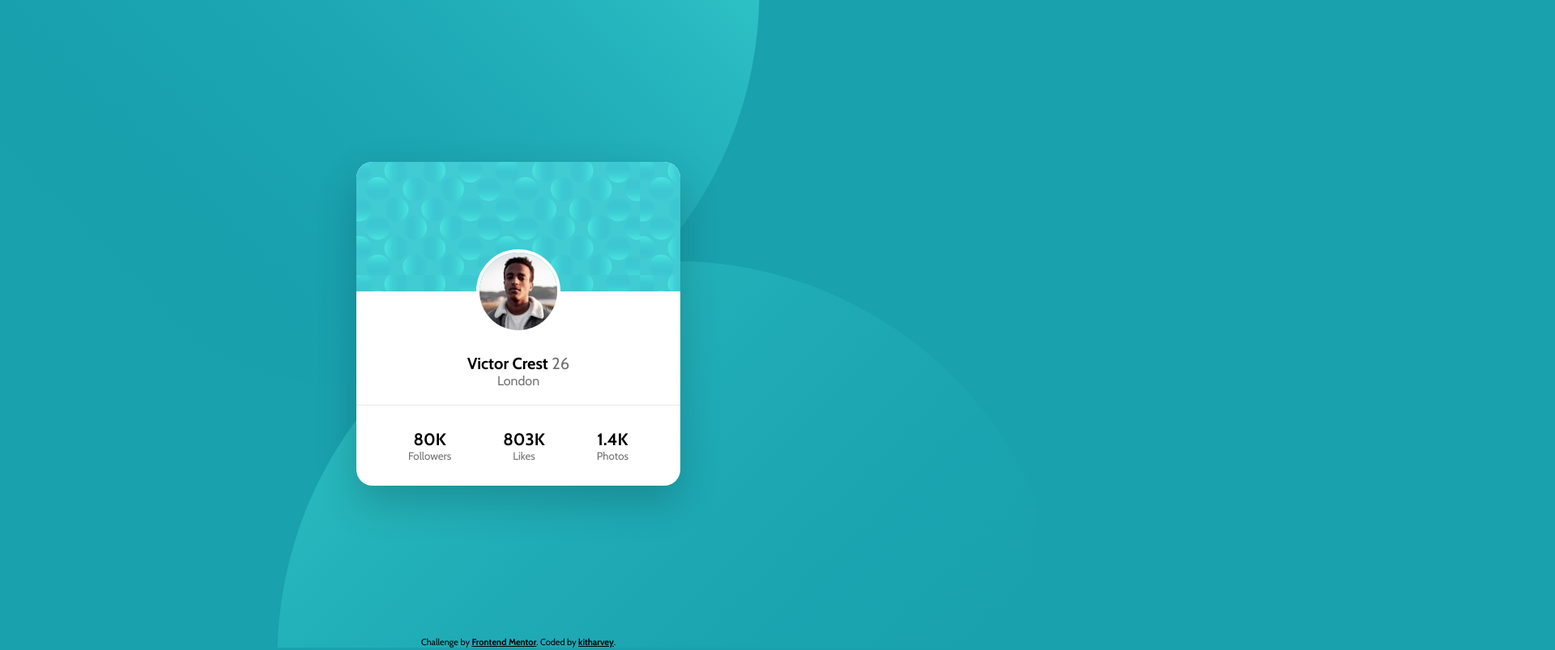
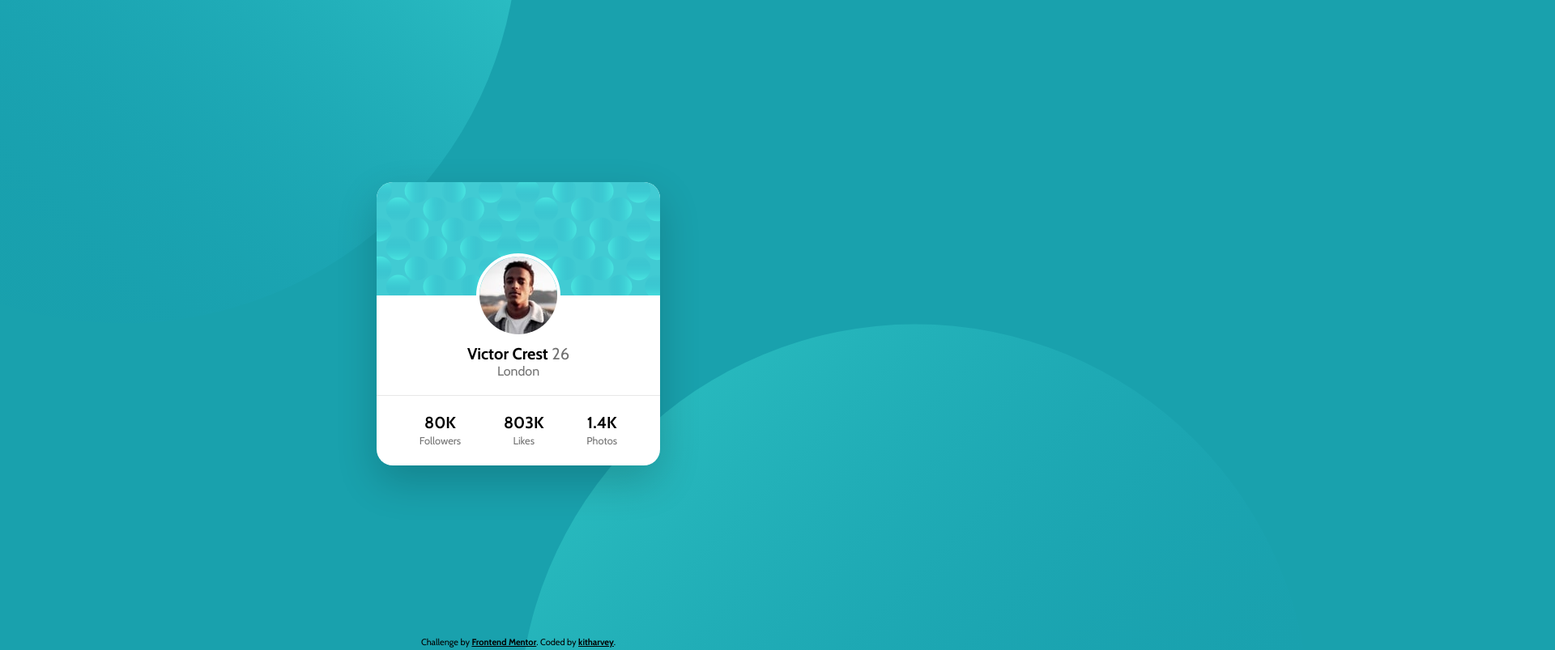
Before and after one commit to kitharvey/frontend-mentor-profile-card-component, a plain HTML site: page index.html in a window 1280 px wide. Shown: the top 803 px of the page at 81% size, 1920 px wide, since content can reach past the window. Drawn offline with nearby package versions, Linux system fonts and the light colour scheme.

Commit message:
mentor tips applied

```diff
--- a/index.html
+++ b/index.html
@@ -14,10 +14,10 @@
   <link rel="stylesheet" href="styles.css">
 </head>
 <body>
-
+  <div class="wrapper" >
     <div class="card" >
       <div class="top" >
-      <img src="./images/image-victor.jpg" alt="victor pfp" >
+        <img src="./images/image-victor.jpg" alt="Victor Crest" >
       </div>
 
       <div class="middle" >
@@ -27,29 +27,18 @@
 
 
       <div class="bottom" >
-      <div>
-        <p>80K</p>
-        <small>Followers</small>
-      </div>
-      <div>
-        <p>803K</p>
-        <small>Likes</small>
-      </div>
-      <div>
-        <p>1.4K</p>
-        <small>Photos</small>
-      </div>
+          <p class="stat-number">80K<br><span class="stat-title" >Followers</span> </p>
+          <p class="stat-number">803K<br><span class="stat-title">Likes</span> </p>
+          <p class="stat-number">1.4K<br><span class="stat-title">Photos</span> </p>
       </div>
 
 
     </div>
 
-  <div class="attribution">
+    <footer class="attribution">
       Challenge by <a  rel="noopener" href="https://www.frontendmentor.io/challenges/profile-card-component-cfArpWshJ" target="_blank">Frontend Mentor</a>.
       Coded by <a href="#">kitharvey</a>.
+    </footer>
   </div>
-
-  <!-- <img class="bg-top-left" src="./images/bg-pattern-top.svg" alt="bg-pattern-top">
-  <img class="bg-bottom-right" src="./images/bg-pattern-bottom.svg" alt="bg-pattern-bottom"> -->
 </body>
 </html>
--- a/styles.css
+++ b/styles.css
@@ -11,27 +11,50 @@ body{
     height: 100vh;
     width: 100%;
     overflow: hidden;
-    display: flex;
-    align-items: center;
-    justify-content: center;
-    flex-direction: column;
     font-family: 'Cabin', sans-serif;
-    position: relative;
     background-color: #19a1ad;
-    position: relative;
-    background-image: url(./images/bg-pattern-top.svg), url(./images/bg-pattern-bottom.svg);
-    background-repeat: no-repeat, no-repeat;
-    background-position: top -500px left -40px, bottom -500px right -40px;
 }
 
 .attribution { font-size: 11px; text-align: center; position: absolute; bottom: 0; }
 .attribution a { color: #000000; font-weight: 700; }
 
+.wrapper{
+    height: 100%;
+    width: 100%;
+    display: flex;
+    align-items: center;
+    justify-content: center;
+    flex-direction: column;
+    position: relative;
+}
+
+.wrapper:before, .wrapper:after {
+    position: absolute;
+    content: "";
+    width: 100%;
+    height: 100vh;
+    background-size: auto;
+    transform: translate(-50%, -50%);
+    z-index: -1;
+  }
+
+.wrapper:before {
+    top: 0;
+    left: 0;
+    background: url("../images/bg-pattern-top.svg") no-repeat bottom right;
+}
+
+.wrapper:after {
+    top: 100%;
+    left: 100%;
+    background: url("../images/bg-pattern-bottom.svg") no-repeat top left;
+}
+
 .card{
     position: relative;
     z-index: 2;
-    height: 400px;
-    width: 400px;
+    height: 350px;
+    width: 350px;
     border-radius: 20px;
     background-color: #ffffff;
     box-shadow: 0 20px 50px 0 #00000030;
@@ -84,12 +107,17 @@ body{
     flex-direction: column;
 }
 
-.bottom div p{
+.bottom p{
     font-weight: 700;
-    font-size: 1.3rem;
+    font-size: 1.25rem;
+    line-height: 1;
+    text-align: center;
+    white-space: pre-line;
 }
-.bottom div small{
+.bottom .stat-title{
     color: #727272;
+    font-size: .8rem;
+    font-weight: lighter;
 }
 
 @media only screen and (max-width: 600px) {
```
Lines whose indentation alone changed are shown as unchanged.
